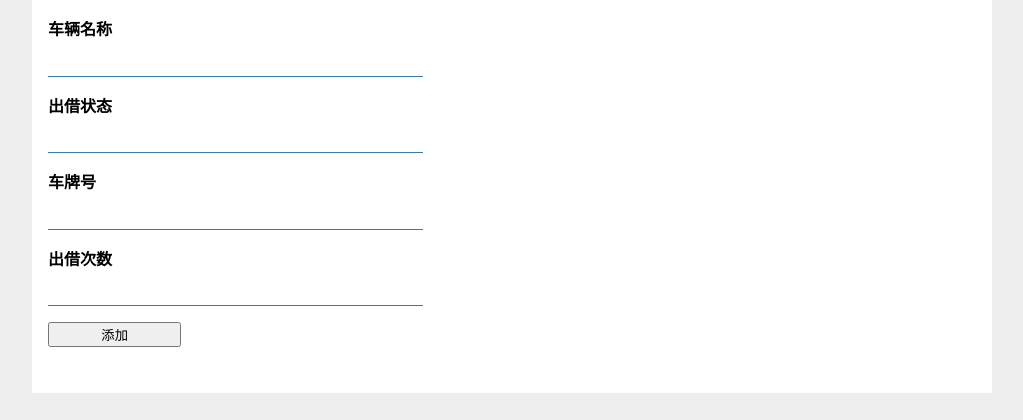
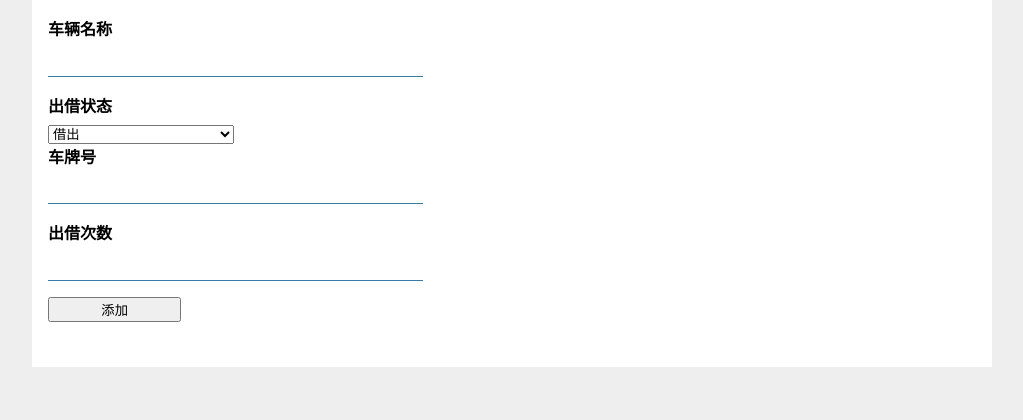
Before and after one commit to AzideCupric/vehicle-rental, a Flask app: page /add in a window 1280 px wide. Shown: the part 112-532 px from the top of the page, without its empty margins (128-1151 px from the left). Run offline with Flask 2, Linux system fonts and the light colour scheme; the visitor is signed in with stand-in values (Sample User, id 1); data that the repository does not hold is empty.

Commit message:
将添加页面中的出借状态改为下拉框

```diff
--- a/rentalos/manager.py
+++ b/rentalos/manager.py
@@ -49,3 +49,7 @@ def add():
             return redirect(url_for("manager.index"))
 
     return render_template("os/add.html")
+
+
+def get_item(doc_id, type):
+    item = get_db().table(type).get(doc_id=doc_id)
--- a/rentalos/static/css/manager.css
+++ b/rentalos/static/css/manager.css
@@ -146,6 +146,10 @@ header .action {
     background-color: rgba(0,0,0,0);
 }
 
+.cardata select {
+    width: 20%;
+}
+
 input.danger {
     color: #cc2f2e;
 }
--- a/rentalos/templates/os/add.html
+++ b/rentalos/templates/os/add.html
@@ -9,7 +9,11 @@
     <label for="carname">车辆名称</label>
     <input type="text" id="carname" name="carname" value="{{ request.form['carname'] }}" required>
     <label for="status">出借状态</label>
-    <input type="text" id="status" name="status" value="{{ request.form['status'] }}" required>
+    <!-- input type="text" id="status" name="status" value="{{ request.form['status'] }}" required -->
+    <select name="status" id="status" required>
+        <option value="out">借出</option>
+        <option value="in">在库</option>
+    </select>
     <label for="status">车牌号</label>
     <input type="text" id="platenum" name="platenum" value="{{ request.form['platenum'] }}" required>
     <label for="count">出借次数</label>
```
